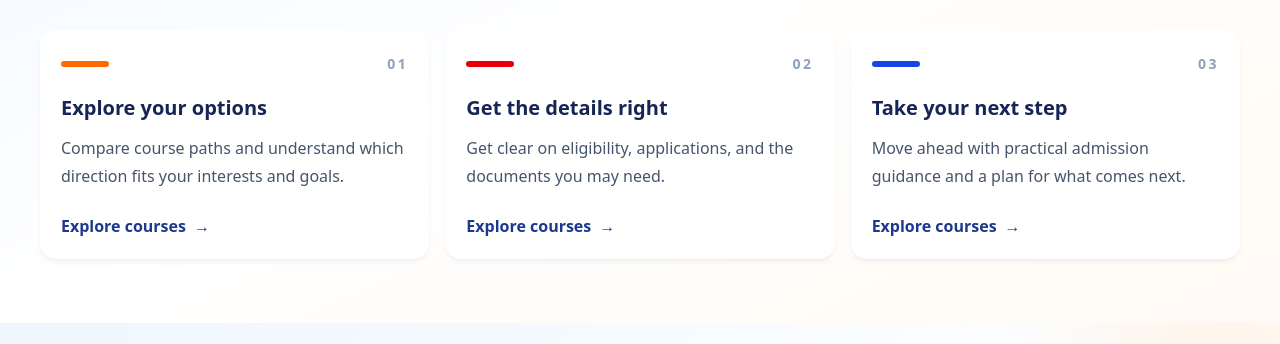
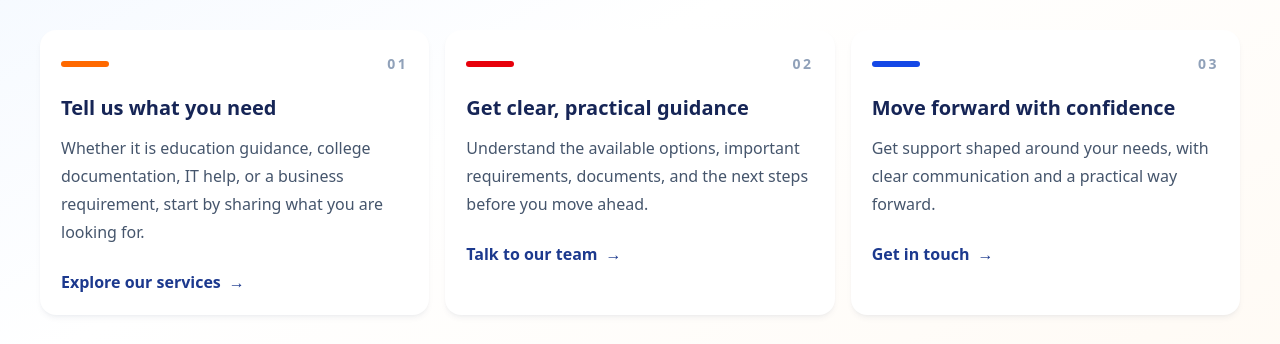
Before and after one commit to eyepek/EYEPEK, a React (Vite) app: page / in a window 1280 px wide. Shown: the part 1616-1960 px from the top of the page. Built offline with nearby package versions, Linux system fonts and the light colour scheme.

Commit message:
Refresh homepage guidance steps for all EYEPEK services

```diff
--- a/src/pages/HomePage.jsx
+++ b/src/pages/HomePage.jsx
@@ -5,24 +5,30 @@ import { courses } from '../courses';
 const highlights = [
   {
     number: '01',
-    title: 'Explore your options',
-    description: 'Compare course paths and understand which direction fits your interests and goals.',
+    title: 'Tell us what you need',
+    description: 'Whether it is education guidance, college documentation, IT help, or a business requirement, start by sharing what you are looking for.',
     color: 'border-orange-500',
     accent: 'bg-orange-500',
+    href: '#student-support',
+    linkLabel: 'Explore our services',
   },
   {
     number: '02',
-    title: 'Get the details right',
-    description: 'Get clear on eligibility, applications, and the documents you may need.',
+    title: 'Get clear, practical guidance',
+    description: 'Understand the available options, important requirements, documents, and the next steps before you move ahead.',
     color: 'border-red-600',
     accent: 'bg-red-600',
+    href: '/contact',
+    linkLabel: 'Talk to our team',
   },
   {
     number: '03',
-    title: 'Take your next step',
-    description: 'Move ahead with practical admission guidance and a plan for what comes next.',
+    title: 'Move forward with confidence',
+    description: 'Get support shaped around your needs, with clear communication and a practical way forward.',
     color: 'border-blue-700',
     accent: 'bg-blue-700',
+    href: '/contact',
+    linkLabel: 'Get in touch',
   },
 ];
 
@@ -167,7 +173,7 @@ const HomePage = () => (
               </div>
               <h3 className='mt-5 text-xl font-bold text-blue-950'>{item.title}</h3>
               <p className='mt-3 min-h-14 leading-7 text-slate-600'>{item.description}</p>
-              <a href='#admissions' className='mt-6 inline-flex items-center gap-2 font-bold text-blue-900 transition group-hover:text-orange-600'>Explore courses <span aria-hidden='true'>→</span></a>
+              <a href={item.href} className='mt-6 inline-flex items-center gap-2 font-bold text-blue-900 transition group-hover:text-orange-600'>{item.linkLabel} <span aria-hidden='true'>→</span></a>
             </article>
           ))}
         </div>
```
